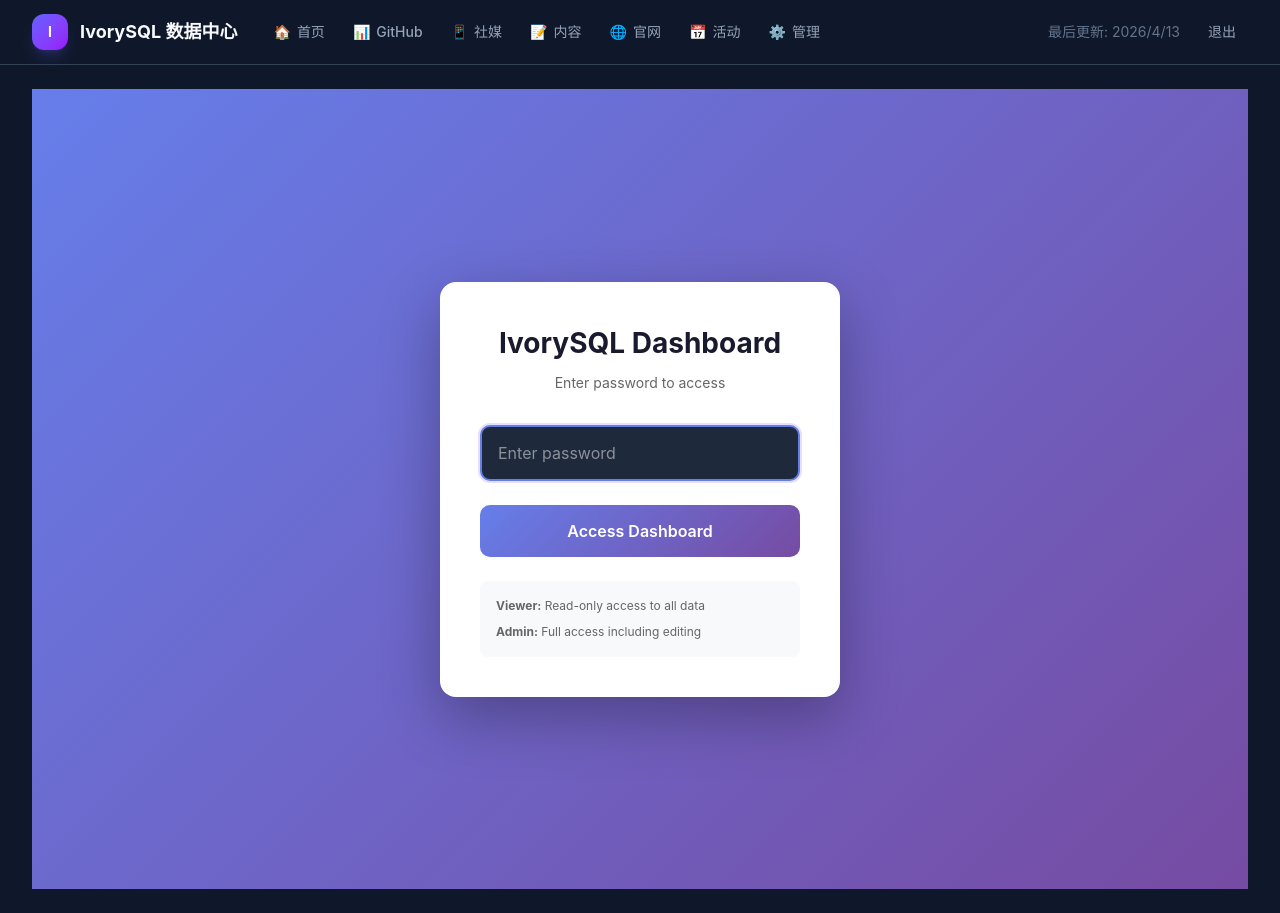
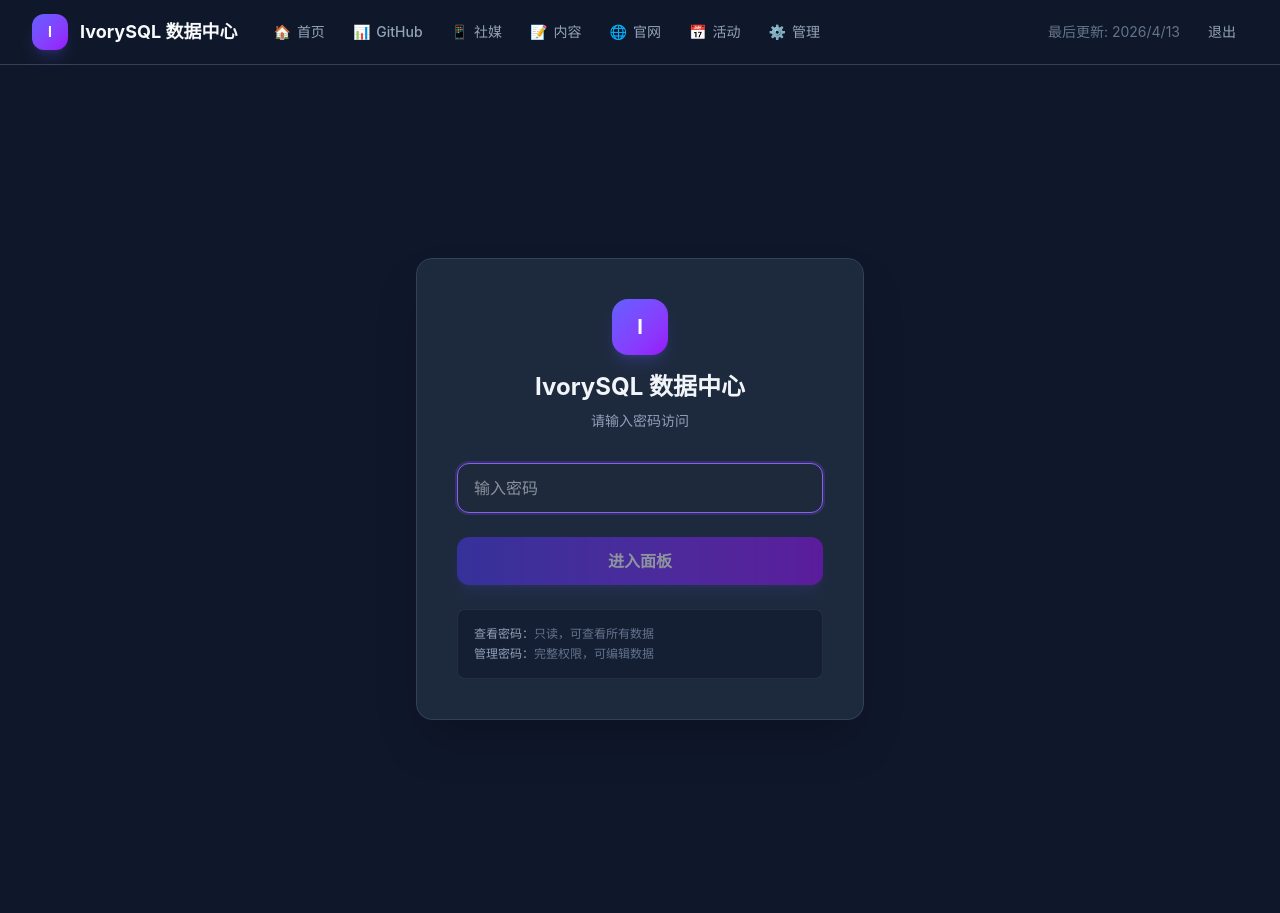
Before and after one commit to faweizhao26/ivorysql-dashboard, a Next.js app: page /auth in a window 1280 px wide. Built offline with nearby package versions, Linux system fonts and the light colour scheme.

Commit message:
fix: dark theme for TimeRangeSelector and auth page

```diff
--- a/src/app/auth/page.tsx
+++ b/src/app/auth/page.tsx
@@ -34,69 +34,30 @@ export default function AuthPage() {
   };
 
   return (
-    <div style={{
-      minHeight: '100vh',
-      display: 'flex',
-      alignItems: 'center',
-      justifyContent: 'center',
-      background: 'linear-gradient(135deg, #667eea 0%, #764ba2 100%)',
-      padding: '20px'
-    }}>
-      <div style={{
-        background: 'white',
-        borderRadius: '16px',
-        padding: '40px',
-        width: '100%',
-        maxWidth: '400px',
-        boxShadow: '0 20px 60px rgba(0,0,0,0.3)'
-      }}>
-        <div style={{ textAlign: 'center', marginBottom: '32px' }}>
-          <h1 style={{
-            fontSize: '28px',
-            fontWeight: 'bold',
-            color: '#1a1a2e',
-            marginBottom: '8px'
-          }}>
-            IvorySQL Dashboard
-          </h1>
-          <p style={{ color: '#666', fontSize: '14px' }}>
-            Enter password to access
-          </p>
+    <div className="min-h-screen flex items-center justify-center bg-slate-900 p-5">
+      <div className="bg-slate-800 rounded-2xl p-10 w-full max-w-md border border-slate-700 shadow-2xl">
+        <div className="text-center mb-8">
+          <div className="w-14 h-14 mx-auto mb-4 rounded-2xl bg-gradient-to-br from-indigo-500 to-purple-600 flex items-center justify-center shadow-lg shadow-indigo-500/20">
+            <span className="text-white font-bold text-xl">I</span>
+          </div>
+          <h1 className="text-2xl font-bold text-slate-100 mb-2">IvorySQL 数据中心</h1>
+          <p className="text-slate-400 text-sm">请输入密码访问</p>
         </div>
 
         <form onSubmit={handleSubmit}>
-          <div style={{ marginBottom: '24px' }}>
+          <div className="mb-6">
             <input
               type="password"
               value={password}
               onChange={(e) => setPassword(e.target.value)}
-              placeholder="Enter password"
-              style={{
-                width: '100%',
-                padding: '14px 16px',
-                fontSize: '16px',
-                border: '2px solid #e1e1e1',
-                borderRadius: '10px',
-                outline: 'none',
-                transition: 'border-color 0.2s',
-                boxSizing: 'border-box'
-              }}
-              onFocus={(e) => e.target.style.borderColor = '#667eea'}
-              onBlur={(e) => e.target.style.borderColor = '#e1e1e1'}
+              placeholder="输入密码"
+              className="w-full px-4 py-3 bg-slate-900 border border-slate-600 rounded-xl text-slate-200 text-base focus:ring-2 focus:ring-indigo-500 focus:border-indigo-500 outline-none transition-colors"
               autoFocus
             />
           </div>
 
           {error && (
-            <div style={{
-              background: '#fee',
-              color: '#c00',
-              padding: '12px',
-              borderRadius: '8px',
-              marginBottom: '16px',
-              fontSize: '14px',
-              textAlign: 'center'
-            }}>
+            <div className="bg-red-500/10 text-red-400 p-3 rounded-lg mb-4 text-sm text-center border border-red-500/20">
               {error}
             </div>
           )}
@@ -104,35 +65,18 @@ export default function AuthPage() {
           <button
             type="submit"
             disabled={loading || !password}
-            style={{
-              width: '100%',
-              padding: '14px',
-              fontSize: '16px',
-              fontWeight: '600',
-              color: 'white',
-              background: loading ? '#ccc' : 'linear-gradient(135deg, #667eea 0%, #764ba2 100%)',
-              border: 'none',
-              borderRadius: '10px',
-              cursor: loading ? 'not-allowed' : 'pointer'
-            }}
+            className="w-full py-3 text-base font-semibold text-white rounded-xl bg-gradient-to-r from-indigo-600 to-purple-600 hover:from-indigo-500 hover:to-purple-500 disabled:opacity-50 disabled:cursor-not-allowed transition-all shadow-lg shadow-indigo-500/20"
           >
-            {loading ? 'Verifying...' : 'Access Dashboard'}
+            {loading ? '验证中...' : '进入面板'}
           </button>
         </form>
 
-        <div style={{
-          marginTop: '24px',
-          padding: '16px',
-          background: '#f8f9fa',
-          borderRadius: '8px',
-          fontSize: '12px',
-          color: '#666'
-        }}>
-          <p style={{ marginBottom: '8px' }}>
-            <strong>Viewer:</strong> Read-only access to all data
+        <div className="mt-6 p-4 bg-slate-900/50 rounded-lg border border-slate-700/50">
+          <p className="text-xs text-slate-500 mb-1">
+            <span className="text-slate-400 font-medium">查看密码：</span>只读，可查看所有数据
           </p>
-          <p>
-            <strong>Admin:</strong> Full access including editing
+          <p className="text-xs text-slate-500">
+            <span className="text-slate-400 font-medium">管理密码：</span>完整权限，可编辑数据
           </p>
         </div>
       </div>
--- a/src/components/TimeRangeSelector.tsx
+++ b/src/components/TimeRangeSelector.tsx
@@ -165,19 +165,19 @@ export function TimeRangeSelector({ onRangeChange }: TimeRangeSelectorProps) {
   };
 
   return (
-    <div className="bg-white rounded-xl p-4 shadow-sm border border-gray-200">
+    <div className="bg-slate-800/50 rounded-xl p-4 border border-slate-700/50">
       <div className="flex flex-wrap items-center gap-4">
         <div className="flex items-center gap-2">
-          <span className="text-sm font-medium text-gray-700">时间范围:</span>
-          <div className="flex bg-gray-100 rounded-lg p-1">
+          <span className="text-sm font-medium text-slate-300">时间范围:</span>
+          <div className="flex bg-slate-900/80 rounded-lg p-1">
             {presetOptions.map(opt => (
               <button
                 key={opt.key}
                 onClick={() => handlePresetChange(opt.key)}
                 className={`px-3 py-1 text-sm rounded-md transition-colors ${
                   preset === opt.key
-                    ? 'bg-white text-gray-900 shadow-sm'
-                    : 'text-gray-600 hover:text-gray-900'
+                    ? 'bg-indigo-600 text-white shadow-sm'
+                    : 'text-slate-400 hover:text-slate-200'
                 }`}
               >
                 {opt.label}
@@ -195,9 +195,9 @@ export function TimeRangeSelector({ onRangeChange }: TimeRangeSelectorProps) {
                 setCustomStart(e.target.value);
                 setTimeout(handleCustomDateChange, 0);
               }}
-              className="px-3 py-1 border border-gray-300 rounded-lg text-sm focus:ring-2 focus:ring-indigo-500 focus:border-indigo-500"
+              className="px-3 py-1 bg-slate-900 border border-slate-600 rounded-lg text-sm text-slate-200 focus:ring-2 focus:ring-indigo-500 focus:border-indigo-500"
             />
-            <span className="text-gray-400">至</span>
+            <span className="text-slate-500">至</span>
             <input
               type="date"
               value={customEnd}
@@ -205,30 +205,30 @@ export function TimeRangeSelector({ onRangeChange }: TimeRangeSelectorProps) {
                 setCustomEnd(e.target.value);
                 setTimeout(handleCustomDateChange, 0);
               }}
-              className="px-3 py-1 border border-gray-300 rounded-lg text-sm focus:ring-2 focus:ring-indigo-500 focus:border-indigo-500"
+              className="px-3 py-1 bg-slate-900 border border-slate-600 rounded-lg text-sm text-slate-200 focus:ring-2 focus:ring-indigo-500 focus:border-indigo-500"
             />
           </div>
         )}
 
-        <div className="flex items-center gap-3 border-l border-gray-200 pl-4">
+        <div className="flex items-center gap-3 border-l border-slate-600 pl-4">
           <label className="flex items-center gap-2 cursor-pointer">
             <input
               type="checkbox"
               checked={comparisonEnabled}
               onChange={handleComparisonChange}
-              className="w-4 h-4 text-indigo-600 rounded border-gray-300 focus:ring-indigo-500"
+              className="w-4 h-4 text-indigo-600 rounded border-slate-600 bg-slate-900 focus:ring-indigo-500"
             />
-            <span className="text-sm font-medium text-gray-700">开启对比</span>
+            <span className="text-sm font-medium text-slate-300">开启对比</span>
           </label>
 
           {comparisonEnabled && (
-            <div className="flex bg-gray-100 rounded-lg p-1">
+            <div className="flex bg-slate-900/80 rounded-lg p-1">
               <button
                 onClick={() => handleComparisonModeChange('previous')}
                 className={`px-3 py-1 text-sm rounded-md transition-colors ${
                   comparisonMode === 'previous'
-                    ? 'bg-white text-gray-900 shadow-sm'
-                    : 'text-gray-600 hover:text-gray-900'
+                    ? 'bg-indigo-600 text-white shadow-sm'
+                    : 'text-slate-400 hover:text-slate-200'
                 }`}
               >
                 vs 上期
@@ -237,8 +237,8 @@ export function TimeRangeSelector({ onRangeChange }: TimeRangeSelectorProps) {
                 onClick={() => handleComparisonModeChange('year-over-year')}
                 className={`px-3 py-1 text-sm rounded-md transition-colors ${
                   comparisonMode === 'year-over-year'
-                    ? 'bg-white text-gray-900 shadow-sm'
-                    : 'text-gray-600 hover:text-gray-900'
+                    ? 'bg-indigo-600 text-white shadow-sm'
+                    : 'text-slate-400 hover:text-slate-200'
                 }`}
               >
                 vs 去年同期
@@ -249,7 +249,7 @@ export function TimeRangeSelector({ onRangeChange }: TimeRangeSelectorProps) {
       </div>
 
       {comparisonEnabled && comparisonMode === 'previous' && (
-        <div className="mt-3 text-sm text-gray-500">
+        <div className="mt-3 text-sm text-slate-400">
           对比时间段:
           {(() => {
             const range = preset === 'custom'
@@ -262,7 +262,7 @@ export function TimeRangeSelector({ onRangeChange }: TimeRangeSelectorProps) {
       )}
 
       {comparisonEnabled && comparisonMode === 'year-over-year' && (
-        <div className="mt-3 text-sm text-gray-500">
+        <div className="mt-3 text-sm text-slate-400">
           对比时间段:
           {(() => {
             const range = preset === 'custom'
```
